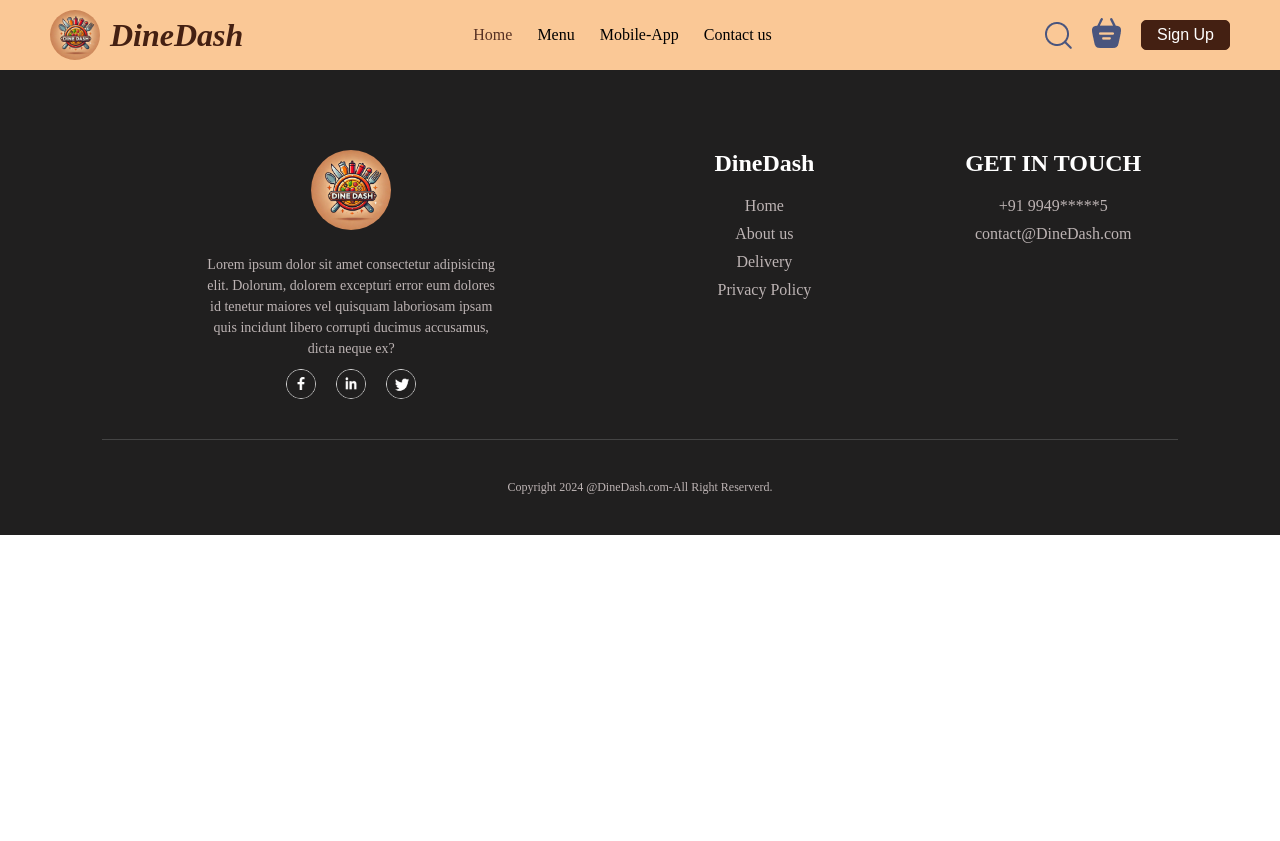
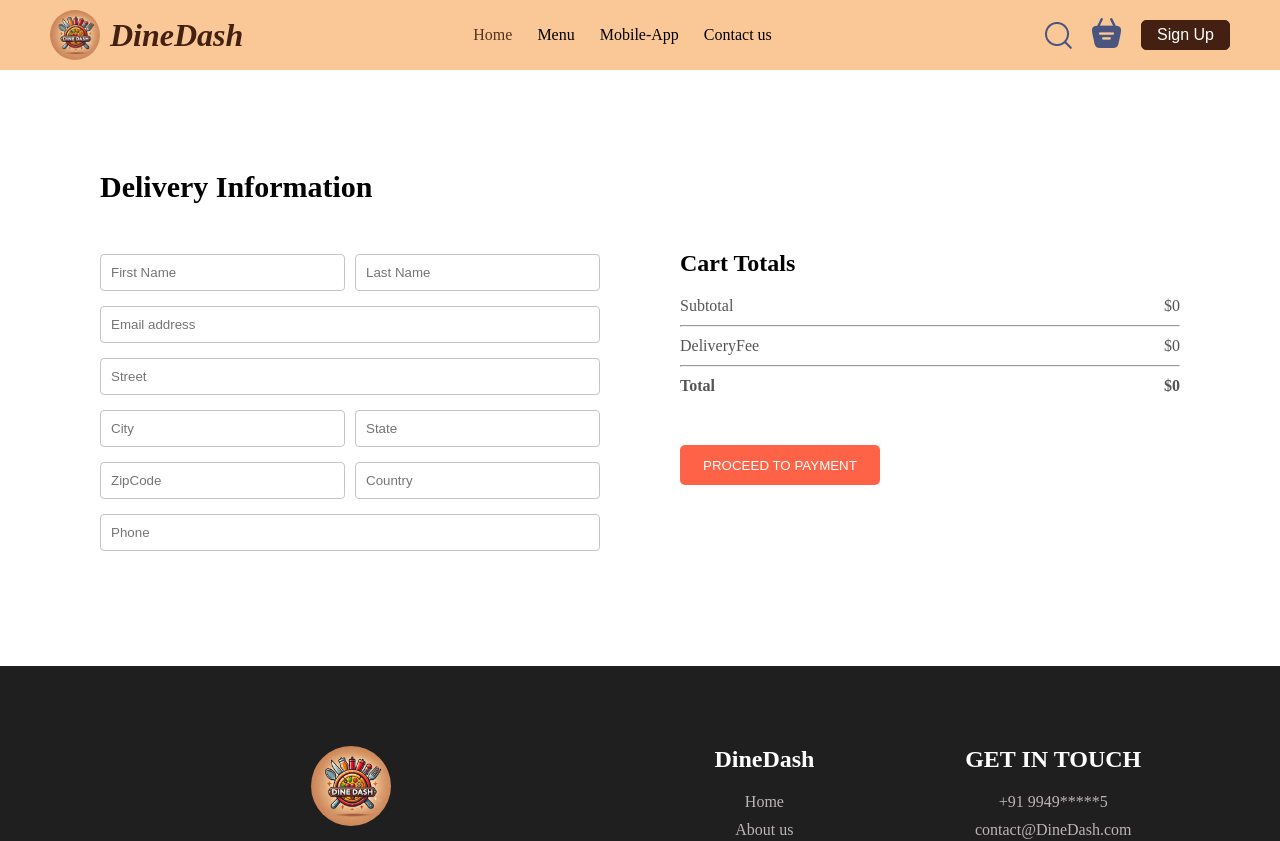
Before and after one commit to Raviteja5469/DineDash-a-food-ordering-website, a React (Vite) app in the folder DineDash/: page /order in a window 1280 px wide. Shown: the top 841 px of the page. Before the commit the page ends 800 px from the top, so only its background shows below. Built offline with nearby package versions, Linux system fonts and the light colour scheme.

Commit message:
frontend completed

```diff
--- a/DineDash/src/App.jsx
+++ b/DineDash/src/App.jsx
@@ -5,7 +5,7 @@
 import Footer from './components/Footer/Footer';
 import LoginPopUp from './components/LoginPopUp/LoginPopUp';
 import Navbar from './components/Navbar/navbar';
-import PlaceOrder from './pages/PlaceOrder/PlaceOrder'; // Assuming this is the correct path
+import PlaceOrder from './pages/Placeorder/Placeorder'; // Assuming this is the correct path
 
 const App = () => {
   const [showLogin, setShowLogin] = useState(false);
--- a/DineDash/src/pages/cart/cart.jsx
+++ b/DineDash/src/pages/cart/cart.jsx
@@ -1,10 +1,13 @@
 import React, { useContext } from 'react'
 import './cart.css'
 import { StoreContext } from '../../components/context/StoreContext'
+import { useNavigate } from 'react-router-dom'
 
 const Cart = () => {
+
   const { cartItems, food_list, removeFromCart,getTotalCartAmount} = useContext(StoreContext)
 
+  const navigate =useNavigate();
   return (
     <div className='cart'>
       <div className="cart-items">
@@ -42,20 +45,20 @@
           <div>
             <div className="cart_total_details">
               <p>Subtotal</p>
-              <p>{getTotalCartAmount()}</p>
+              <p>${getTotalCartAmount()}</p>
               </div>
               <hr />
             <div className="cart_total_details">
             <p>DeliveryFee</p>
-            <p>{2}</p>
+            <p>${getTotalCartAmount()===0?0:2}</p>
             </div>
             <hr />
             <div className="cart_total_details">
               <b>Total</b>
-              <b>{getTotalCartAmount() + 2}</b>
+              <b>${getTotalCartAmount()===0?0:getTotalCartAmount() + 2}</b>
             </div>
           </div>
-          <button>PROCEED TO CHECKOUT</button>
+          <button onClick={()=>navigate('/order')}>PROCEED TO CHECKOUT</button>
         </div>
         <div className="cart-promocode">
           <div>
--- a/DineDash/src/pages/placeorder/placeorder.css
+++ b/DineDash/src/pages/placeorder/placeorder.css
@@ -0,0 +1,36 @@
+.place-order{
+    display: flex;
+    align-items: start;
+    justify-content: space-between;
+    gap: 50px;
+    margin: 100px;
+}
+.place-order-left{
+   width: 100%;
+   max-width: max(30%,500px);
+}
+.place-order-left .title{
+    font-size: 30px;
+    font-weight: 600;
+    margin-bottom: 50px;
+}
+.place-order-left input{
+    margin-bottom: 15px;
+    width: 100%;
+    padding: 10px;
+    border: 1px solid #c5c5c5;
+    border-radius: 4px;
+    outline-color:tomato ;
+}
+.place-order-left .multi-fields{
+    display: flex;
+    gap: 10px   ;
+}
+.place-order-rigt{
+    width: 100%;
+    margin-top: 80px;
+    max-width: max(40%,500px);
+}
+.place-order .cart-total button{
+    margin-top: 30px;
+}
--- a/DineDash/src/pages/placeorder/placeorder.jsx
+++ b/DineDash/src/pages/placeorder/placeorder.jsx
@@ -1,10 +1,55 @@
-import React from 'react'
+import React, { useContext } from 'react'
 import './placeorder.css'
+import { use } from 'react'
+import { StoreContext } from '../../components/context/StoreContext'
 
 const placeorder = () => {
+
+  const {getTotalCartAmount} = useContext(StoreContext)
+
   return (
-    <div>
-    </div>
+    <form className='place-order'>
+      <div className="place-order-left">
+        <p className="title">Delivery Information</p>
+        <div className="multi-fields">
+          <input type="text" placeholder='First Name' />
+          <input type="text" placeholder='Last Name ' />
+        </div>
+        <input type="text" placeholder='Email address' />
+        <input type="text" placeholder='Street' />
+        <div className="multi-fields">
+          <input type="text" placeholder='City' />
+          <input type="text" placeholder='State ' />
+        </div>
+        <div className="multi-fields">
+          <input type="number" placeholder='ZipCode' />
+          <input type="text" placeholder='Country ' />
+        </div>
+        <input type="text" placeholder='Phone' />
+      </div>
+      <div className="place-order-rigt">
+      <div className="cart-total">
+          <h2>Cart Totals</h2>
+          <div>
+          <div className="cart_total_details">
+              <p>Subtotal</p>
+              <p>${getTotalCartAmount()}</p>
+              </div>
+              <hr />
+            <div className="cart_total_details">
+            <p>DeliveryFee</p>
+            <p>${getTotalCartAmount()===0?0:2}</p>
+            </div>
+            <hr />
+            <div className="cart_total_details">
+              <b>Total</b>
+              <b>${getTotalCartAmount()===0?0:getTotalCartAmount() + 2}</b>
+            </div>
+          </div>
+          <button >PROCEED TO PAYMENT</button>
+        </div>
+      </div>
+    </form>
   )
 }
 
```
